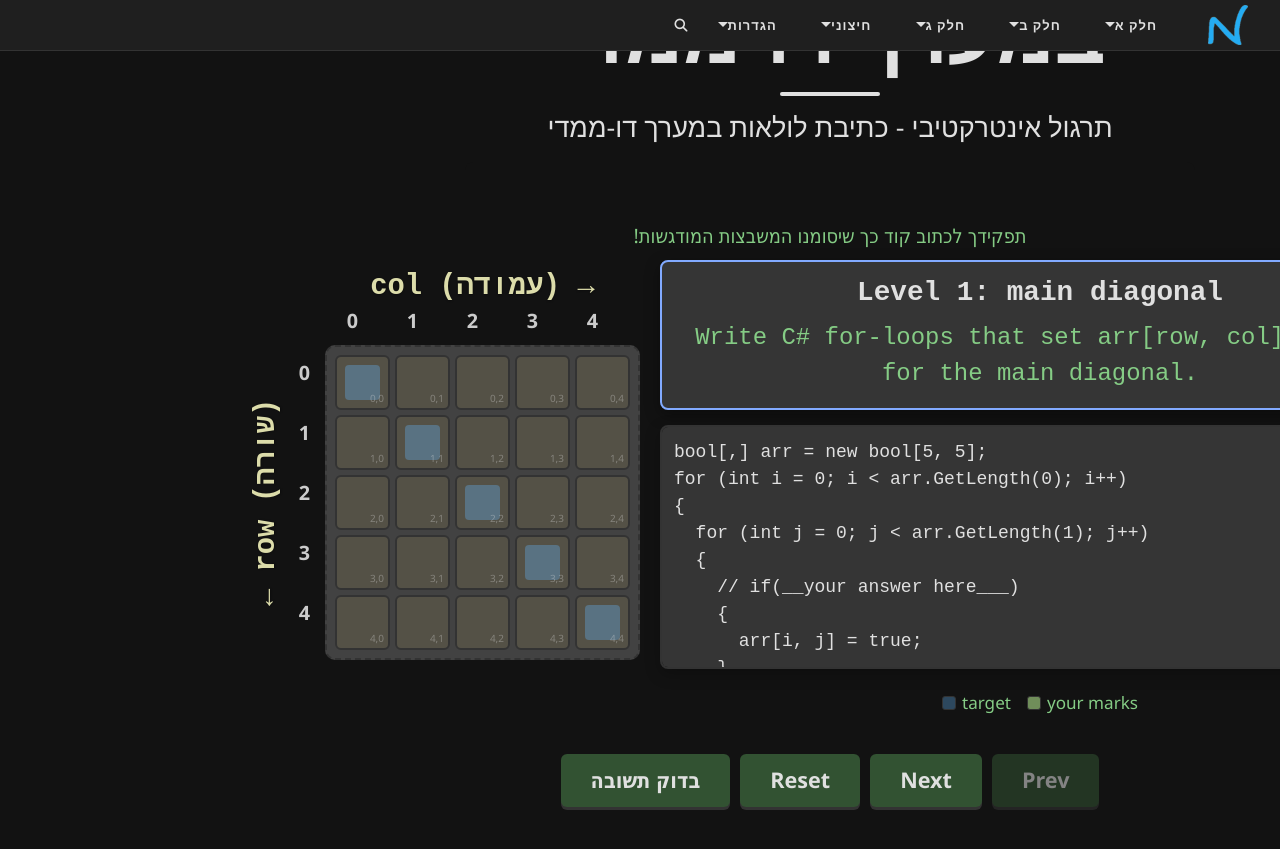
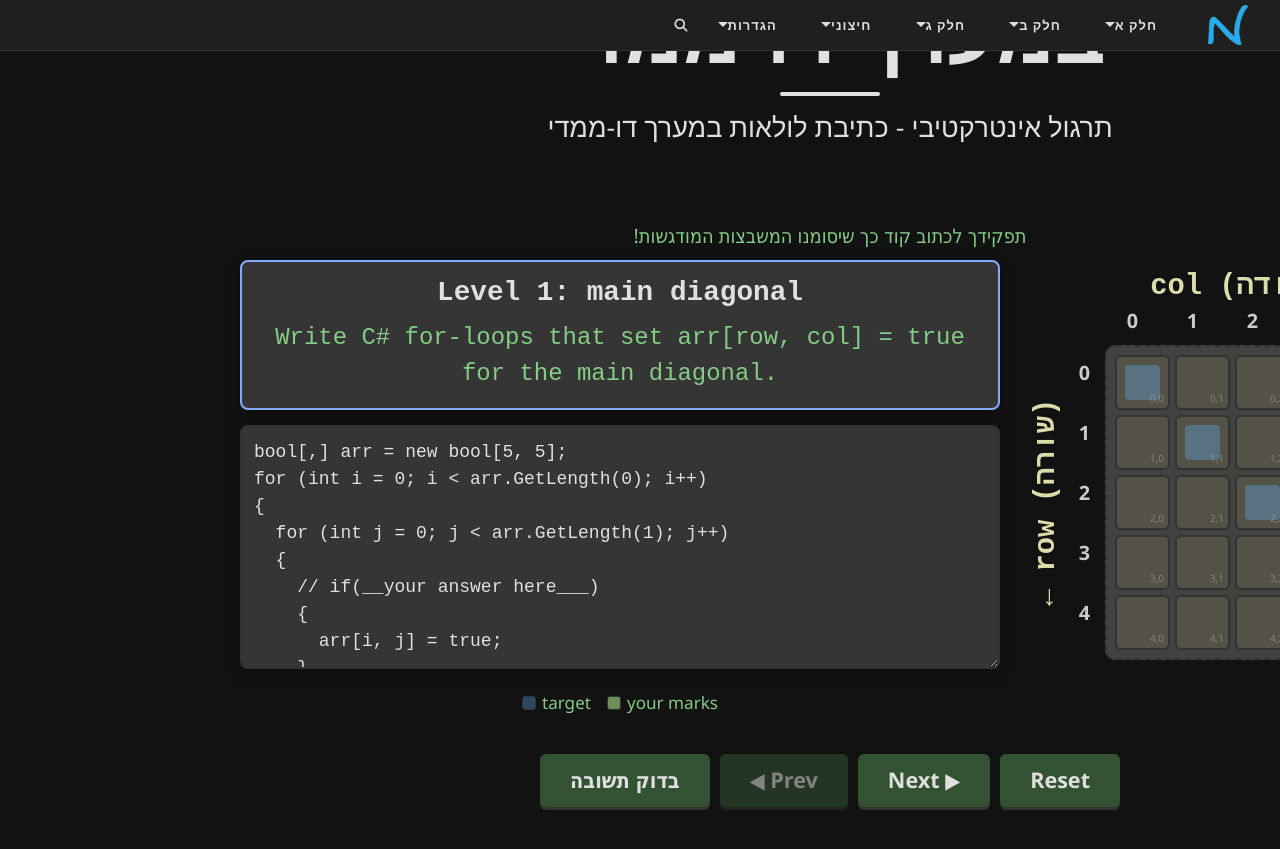
Before and after one commit to 3strategy/BeautifulYesodot, a Jekyll site: the page built from cs3e/Ex/Chapter10BidiInteractiveDiag.md, in a window 1280 px wide and 900 px high, scrolled down 230 px. Shown: the top 849 px of the window. Built offline with Jekyll 4.4.1, drawn with Linux system fonts in a browser that asks for light colours; comment, search, counter and statistics services are not loaded; some of the changed lines change nothing that is shown.

Commit message:
changed layout of 10bidi interactive

```diff
--- a/assets/js/logic-painter-diag-final.js
+++ b/assets/js/logic-painter-diag-final.js
@@ -275,19 +275,39 @@ for (int i = 0; i < arr.GetLength(0); i++)
         updateNavButtons(prevButton, nextButton);
     }
 
-    function showToast(messageText) {
+    function showToast(messageText, options) {
         const toast = document.getElementById('logic-painter-toast');
         if (!toast) {
-            return;
+            return Promise.resolve();
         }
+        const opts = options || {};
+        const variant = typeof opts.variant === 'string' ? opts.variant.trim() : '';
+        const duration = Number.isFinite(opts.duration) ? opts.duration : 900;
+        const transitionMs = 300;
+        const visibleDuration = Math.max(duration - transitionMs, 0);
+
         toast.textContent = messageText;
+        toast.classList.remove('show', 'level-up');
+        if (variant) {
+            toast.classList.add(variant);
+        }
+
+        void toast.offsetWidth;
         toast.classList.add('show');
+
         if (toastTimeout) {
             clearTimeout(toastTimeout);
         }
-        toastTimeout = setTimeout(() => {
-            toast.classList.remove('show');
-        }, 1600);
+
+        return new Promise((resolve) => {
+            toastTimeout = setTimeout(() => {
+                toast.classList.remove('show');
+                if (variant) {
+                    toast.classList.remove(variant);
+                }
+                setTimeout(resolve, transitionMs);
+            }, visibleDuration);
+        });
     }
 
     function scrollToInstruction() {
@@ -359,11 +379,14 @@ for (int i = 0; i < arr.GetLength(0); i++)
         if (!mismatch && !hasOutOfBounds) {
             message.style.color = '#98c379';
             message.innerText = 'Nice! Your loops match the target.';
-            showToast('Great job!');
             if (currentLevel < levels.length - 1) {
-                setTimeout(() => {
+                showToast('Great job!', { duration: 800 }).then(() => {
+                    return showToast('Level up!', { duration: 1000, variant: 'level-up' });
+                }).then(() => {
                     setLevel(currentLevel + 1, codeDisplay, input, message, prevButton, nextButton);
-                }, 1200);
+                });
+            } else {
+                showToast('Great job!', { duration: 800 });
             }
         } else {
             const parts = [];
--- a/cs3e/Ex/Chapter10BidiInteractiveDiag.md
+++ b/cs3e/Ex/Chapter10BidiInteractiveDiag.md
@@ -123,6 +123,26 @@ tags: 2d-array, interactive,מערך דו-ממדי,nested loops,אינטרקטי
         opacity: 0.55;
         cursor: not-allowed;
     }
+
+    .interactive-container .logic-toast {
+        top: 50%;
+        left: 50%;
+        transform: translate(-50%, -50%) scale(0.96);
+    }
+
+    .interactive-container .logic-toast.show {
+        transform: translate(-50%, -50%) scale(1);
+    }
+
+    .interactive-container .logic-toast.level-up {
+        background: linear-gradient(135deg, #f6cf4a, #ff8a3d 45%, #ff4f7b);
+        color: #2a0b00;
+        border-color: rgba(255, 255, 255, 0.6);
+        box-shadow: 0 18px 35px rgba(255, 140, 60, 0.45),
+            0 0 0 3px rgba(255, 240, 200, 0.45);
+        font-weight: 700;
+        letter-spacing: 0.04em;
+    }
 </style>
 
 <div class="interactive-container" id="logic-painter-container">
@@ -131,7 +151,7 @@ tags: 2d-array, interactive,מערך דו-ממדי,nested loops,אינטרקטי
 
     <div class="logic-toast" id="logic-painter-toast" aria-live="polite"></div>
 
-    <div class="two-columns">
+    <div class="two-columns" style="direction: ltr">
         <div class="column">
     <div class="code-box" id="logic-painter-code">
         Loading...
@@ -176,11 +196,12 @@ tags: 2d-array, interactive,מערך דו-ממדי,nested loops,אינטרקטי
         </div>
     </div>
 
-    <div class="logic-controls">
-        <button class="btn" id="logic-painter-prev" type="button">Prev</button>
-        <button class="btn" id="logic-painter-next" type="button">Next</button>
+    <div class="logic-controls" style="direction:ltr">
+     <button class="btn" id="logic-painter-check" type="button" onclick="checkSolution()">בדוק תשובה</button>
+        <button class="btn" id="logic-painter-prev" type="button"> ◀ Prev</button>
+        <button class="btn" id="logic-painter-next" type="button">Next  ▶ </button>
         <button class="btn" id="logic-painter-reset" type="button">Reset</button>
-        <button class="btn" id="logic-painter-check" type="button" onclick="checkSolution()">בדוק תשובה</button>
+
     </div>
     <div id="logic-painter-message"></div>
 
```
